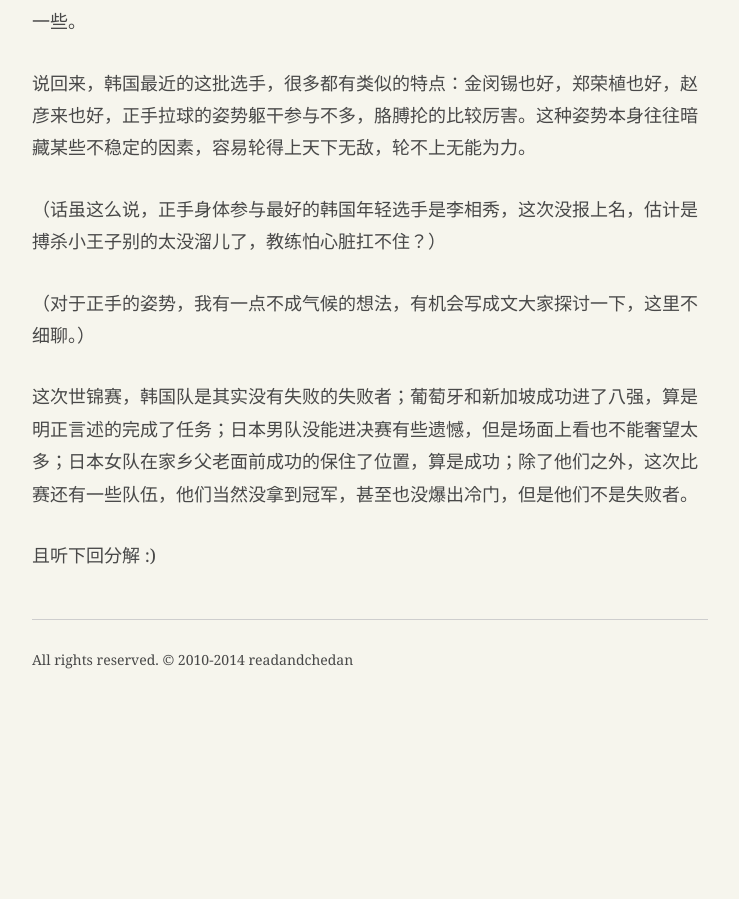
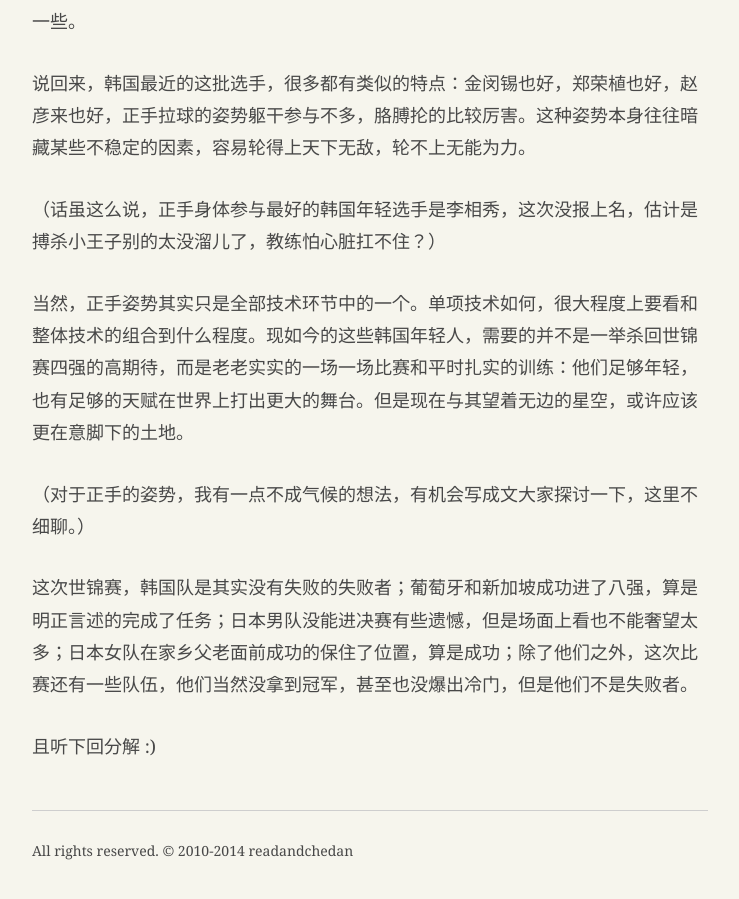
Before and after one commit to readandchedan/readandchedan.github.io, a Jekyll site: the page built from _posts/2014-05-14-wtttc-3.md, in a window 1280 px wide and 900 px high, scrolled down 2753 px. Shown: the whole window, without its empty margins (270-1009 px from the left). Built offline with Jekyll 4.4.1, drawn with Linux system fonts in a browser that asks for light colours; before the commit the page ends 3462 px from its top, so only the background shows below that.

Commit message:
Update 2014-05-14-wtttc-3.md

```diff
--- a/_posts/2014-05-14-wtttc-3.md
+++ b/_posts/2014-05-14-wtttc-3.md
@@ -47,6 +47,8 @@ layout: default
 
 （话虽这么说，正手身体参与最好的韩国年轻选手是李相秀，这次没报上名，估计是搏杀小王子别的太没溜儿了，教练怕心脏扛不住？）
 
+当然，正手姿势其实只是全部技术环节中的一个。单项技术如何，很大程度上要看和整体技术的组合到什么程度。现如今的这些韩国年轻人，需要的并不是一举杀回世锦赛四强的高期待，而是老老实实的一场一场比赛和平时扎实的训练：他们足够年轻，也有足够的天赋在世界上打出更大的舞台。但是现在与其望着无边的星空，或许应该更在意脚下的土地。
+
 （对于正手的姿势，我有一点不成气候的想法，有机会写成文大家探讨一下，这里不细聊。）
 
 
```
